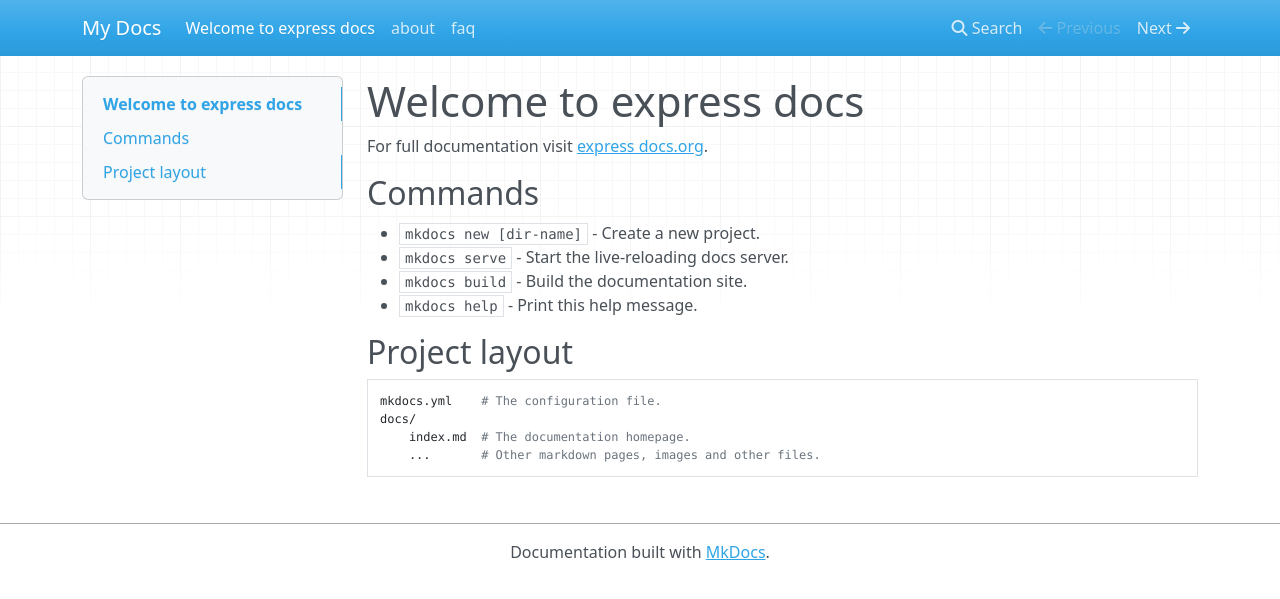
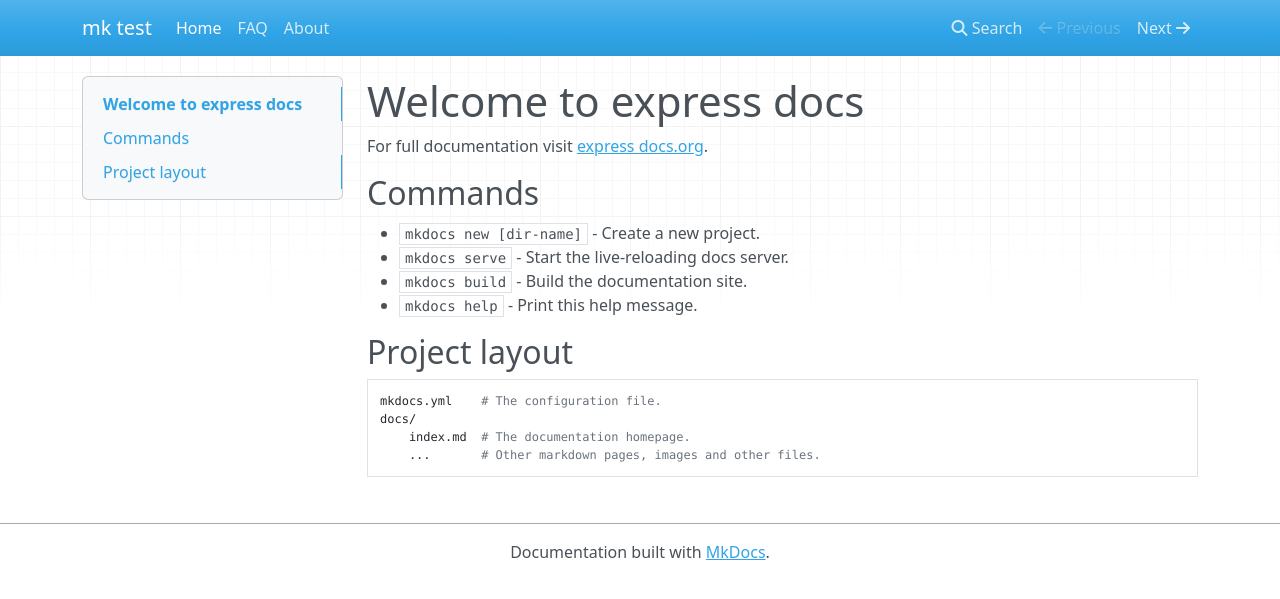
Before and after one commit to chagoy/mkdocs-test, an MkDocs documentation site: the page built from docs/index.md, in a window 1280 px wide. Shown: the top 599 px of the page. Built offline with MkDocs 1.6.1, drawn with Linux system fonts in a browser that asks for light colours; nearby versions of some CDN libraries.

Commit message:
editing the yml file

```diff
--- a/mkdocs.yml
+++ b/mkdocs.yml
@@ -1 +1,5 @@
-site_name: My Docs
+site_name: mk test
+nav:
+  - Home: index.md
+  - FAQ: faq.md
+  - About: about.md
```
